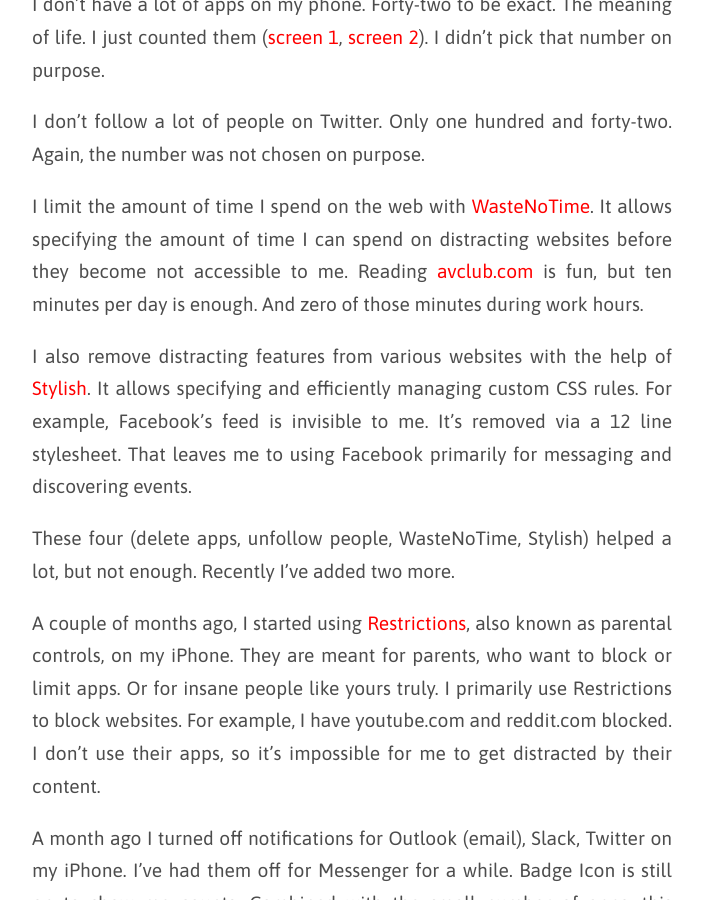
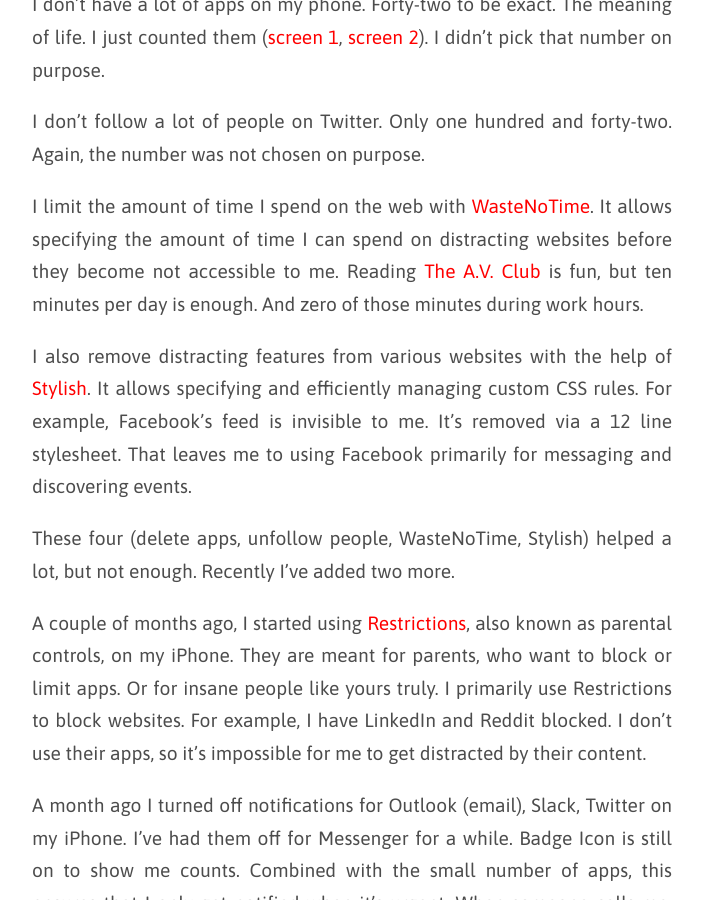
Before and after one commit to mmozuras/mmozuras.github.com, a Jekyll site: the page built from post/_posts/2017-05-21-silence.md, in a window 1280 px wide and 900 px high, scrolled down 1280 px. Shown: the whole window, without its empty margins (288-991 px from the left). Built offline with Jekyll 4.4.1, drawn with Linux system fonts in a browser that asks for light colours; comment, search, counter and statistics services are not loaded.

Commit message:
Replace domains to names in Silence

```diff
--- a/post/_posts/2017-05-21-silence.md
+++ b/post/_posts/2017-05-21-silence.md
@@ -26,13 +26,13 @@
 
 I don't follow a lot of people on Twitter. Only one hundred and forty-two. Again, the number was not chosen on purpose.
 
-I limit the amount of time I spend on the web with [WasteNoTime](http://www.bumblebeesystems.com/wastenotime/). It allows specifying the amount of time I can spend on distracting websites before they become not accessible to me. Reading [avclub.com](http://www.avclub.com) is fun, but ten minutes per day is enough. And zero of those minutes during work hours.
+I limit the amount of time I spend on the web with [WasteNoTime](http://www.bumblebeesystems.com/wastenotime/). It allows specifying the amount of time I can spend on distracting websites before they become not accessible to me. Reading [The A.V. Club](http://www.avclub.com) is fun, but ten minutes per day is enough. And zero of those minutes during work hours.
 
 I also remove distracting features from various websites with the help of [Stylish](https://safari-extensions.apple.com/details/?id=com.sobolev.stylish-5555L95H45). It allows specifying and efficiently managing custom CSS rules. For example, Facebook's feed is invisible to me. It's removed via a 12 line stylesheet. That leaves me to using Facebook primarily for messaging and discovering events.
 
 These four (delete apps, unfollow people, WasteNoTime, Stylish) helped a lot, but not enough. Recently I've added two more.
 
-A couple of months ago, I started using [Restrictions](https://support.apple.com/en-us/HT201304), also known as parental controls, on my iPhone. They are meant for parents, who want to block or limit apps. Or for insane people like yours truly. I primarily use Restrictions to block websites. For example, I have youtube.com and reddit.com blocked. I don't use their apps, so it's impossible for me to get distracted by their content.
+A couple of months ago, I started using [Restrictions](https://support.apple.com/en-us/HT201304), also known as parental controls, on my iPhone. They are meant for parents, who want to block or limit apps. Or for insane people like yours truly. I primarily use Restrictions to block websites. For example, I have LinkedIn and Reddit blocked. I don't use their apps, so it's impossible for me to get distracted by their content.
 
 A month ago I turned off notifications for Outlook (email), Slack, Twitter on my iPhone. I've had them off for Messenger for a while. Badge Icon is still on to show me counts. Combined with the small number of apps, this ensures that I only get notified when it's urgent. When someone calls me. When I get an SMS. When my taxi arrives.
 
```
